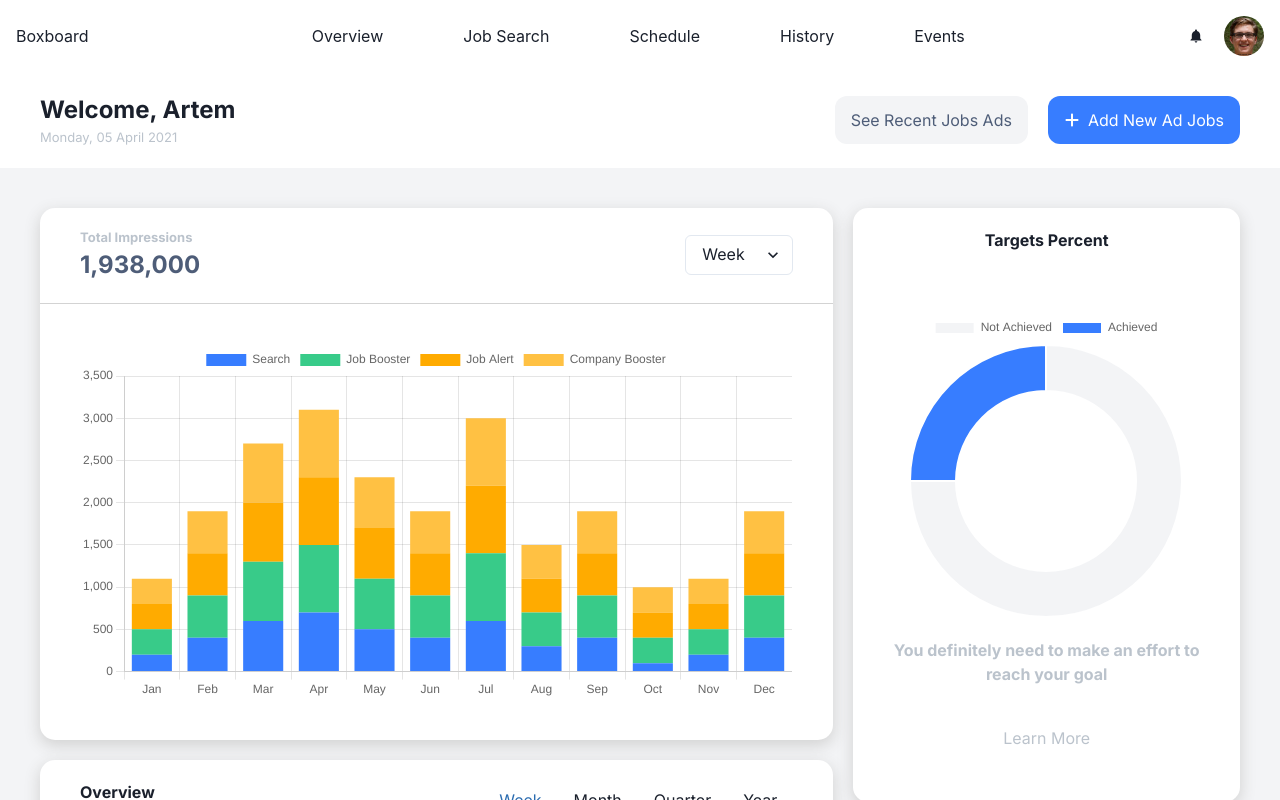
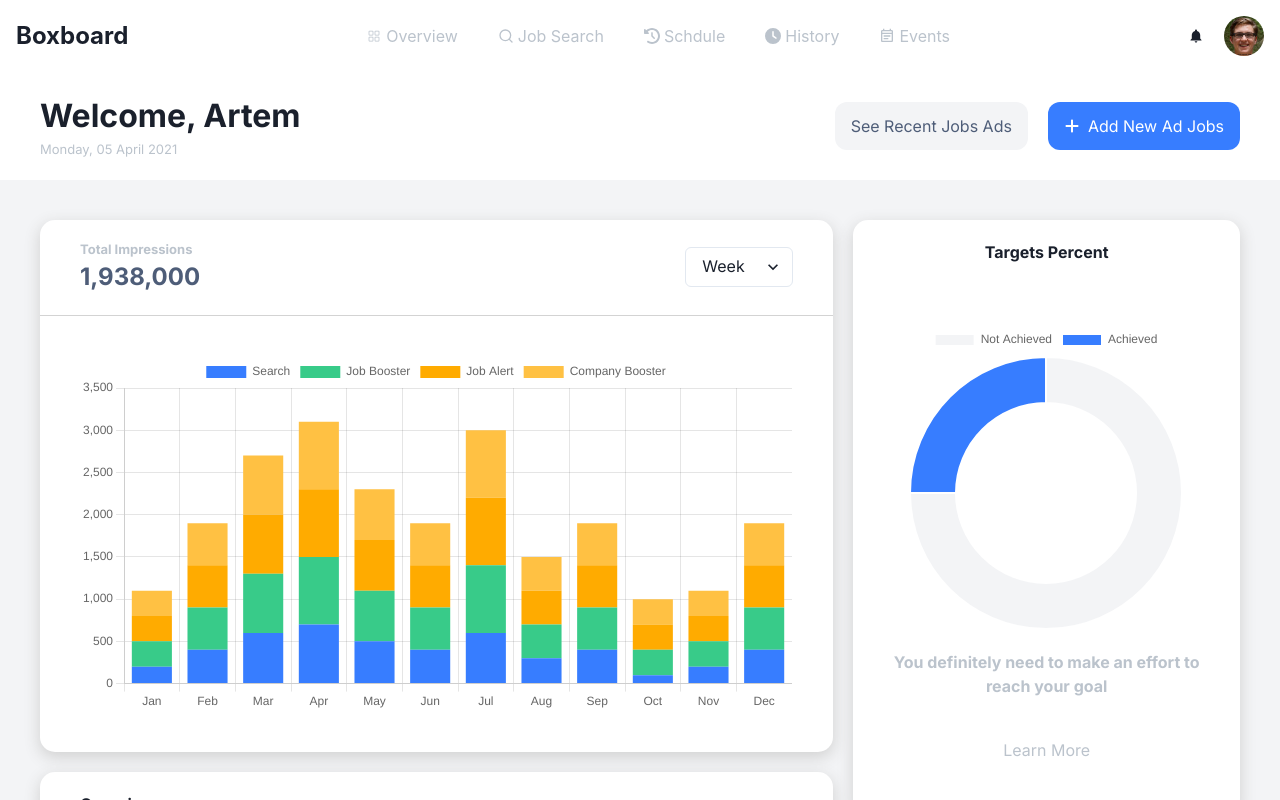
Before and after one commit to Raihan-21/baysa-hr-app, a Next.js app: page / in a window 1280 px wide. Shown: the top 800 px of the page. Built offline with nearby package versions, Linux system fonts and the light colour scheme.

Commit message:
add navbar icons

```diff
--- a/src/components/molecules/Heading.tsx
+++ b/src/components/molecules/Heading.tsx
@@ -10,7 +10,7 @@ const Heading = ({ buttonSection }: { buttonSection?: JSX.Element }) => {
       paddingY={5}
     >
       <Box>
-        <Text fontWeight={"bold"} fontSize={"x-large"}>
+        <Text fontWeight={"bold"} fontSize={"xx-large"}>
           Welcome, Artem
         </Text>
         <Text fontSize={"small"} color={"thirdgray"}>
--- a/src/components/molecules/Navbar.tsx
+++ b/src/components/molecules/Navbar.tsx
@@ -1,8 +1,14 @@
-import { Box, Flex, Img } from "@chakra-ui/react";
+import { Box, Flex, Img, Text } from "@chakra-ui/react";
 import React from "react";
 
 // Icons
 import { IoMdNotifications } from "react-icons/io";
+import { PiSquaresFourLight } from "react-icons/pi";
+import { FiSearch } from "react-icons/fi";
+import { FaClockRotateLeft } from "react-icons/fa6";
+import { FaClock } from "react-icons/fa6";
+import { MdOutlineEventNote } from "react-icons/md";
+import Link from "next/link";
 
 const Navbar = () => {
   return (
@@ -12,13 +18,40 @@ const Navbar = () => {
         justifyContent={"space-between"}
         alignItems={"center"}
       >
-        <Box>Boxboard</Box>
-        <Flex columnGap={20}>
-          <Box>Overview</Box>
-          <Box>Job Search</Box>
-          <Box>Schedule</Box>
-          <Box>History</Box>
-          <Box>Events</Box>
+        <Text fontWeight={"bold"} fontSize={"x-large"}>
+          Boxboard
+        </Text>
+        <Flex columnGap={10}>
+          <Link href={"/"}>
+            <Flex alignItems={"center"} columnGap={1}>
+              <PiSquaresFourLight color="#BBC3CC" />
+              <Text color="thirdgray">Overview</Text>
+            </Flex>
+          </Link>
+          <Link href={"/job"}>
+            <Flex alignItems={"center"} columnGap={1}>
+              <FiSearch color="#BBC3CC" />
+              <Text color="thirdgray">Job Search</Text>
+            </Flex>
+          </Link>
+          <Link href={"/"}>
+            <Flex alignItems={"center"} columnGap={1}>
+              <FaClockRotateLeft color="#BBC3CC" />
+              <Text color="thirdgray">Schdule</Text>
+            </Flex>
+          </Link>
+          <Link href={"/"}>
+            <Flex alignItems={"center"} columnGap={1}>
+              <FaClock color="#BBC3CC" />
+              <Text color="thirdgray">History</Text>
+            </Flex>
+          </Link>
+          <Link href={"/"}>
+            <Flex alignItems={"center"} columnGap={1}>
+              <MdOutlineEventNote color="#BBC3CC" />
+              <Text color="thirdgray">Events</Text>
+            </Flex>
+          </Link>
         </Flex>
         <Flex alignItems="center" columnGap={5}>
           <IoMdNotifications />
```
